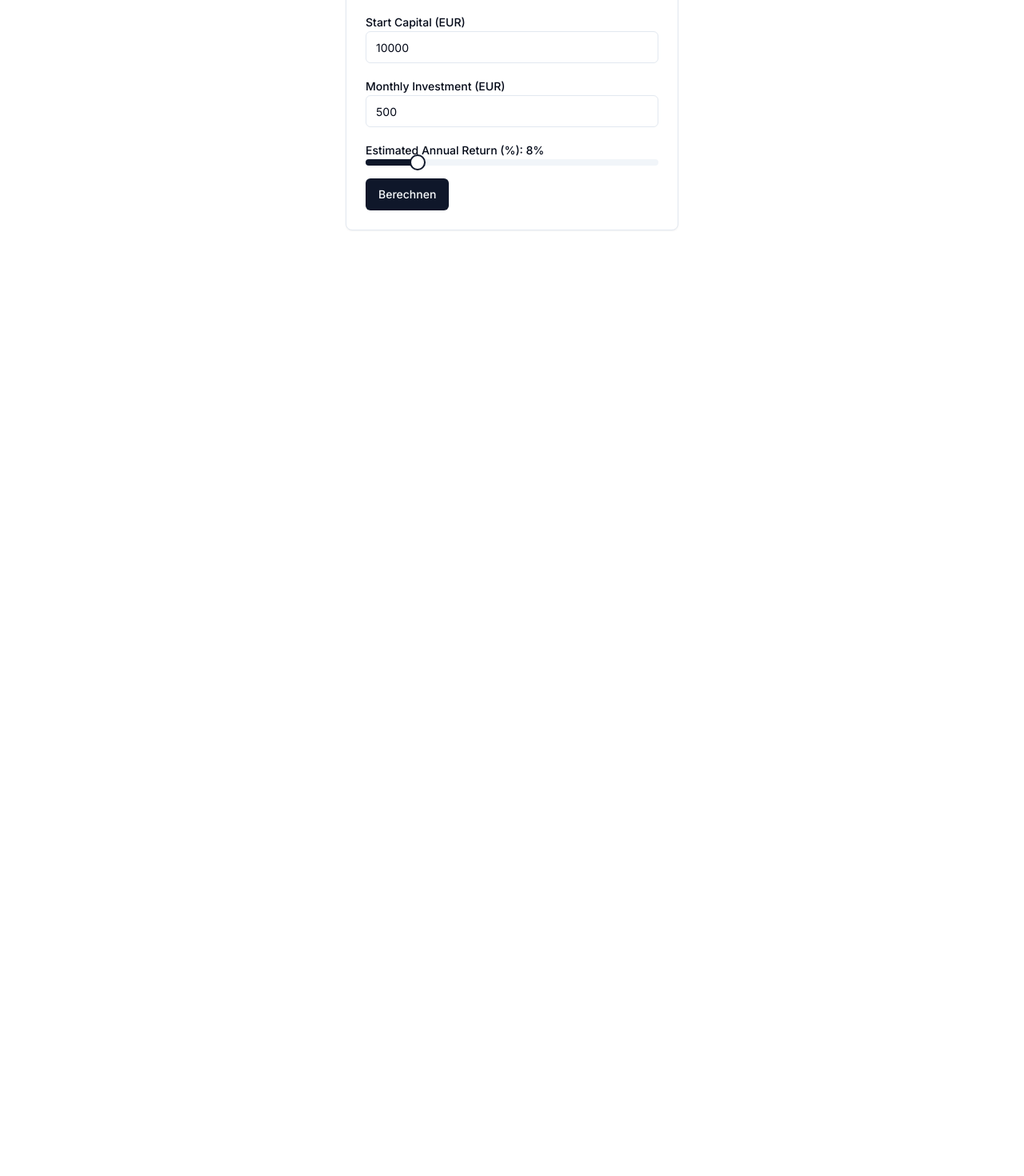
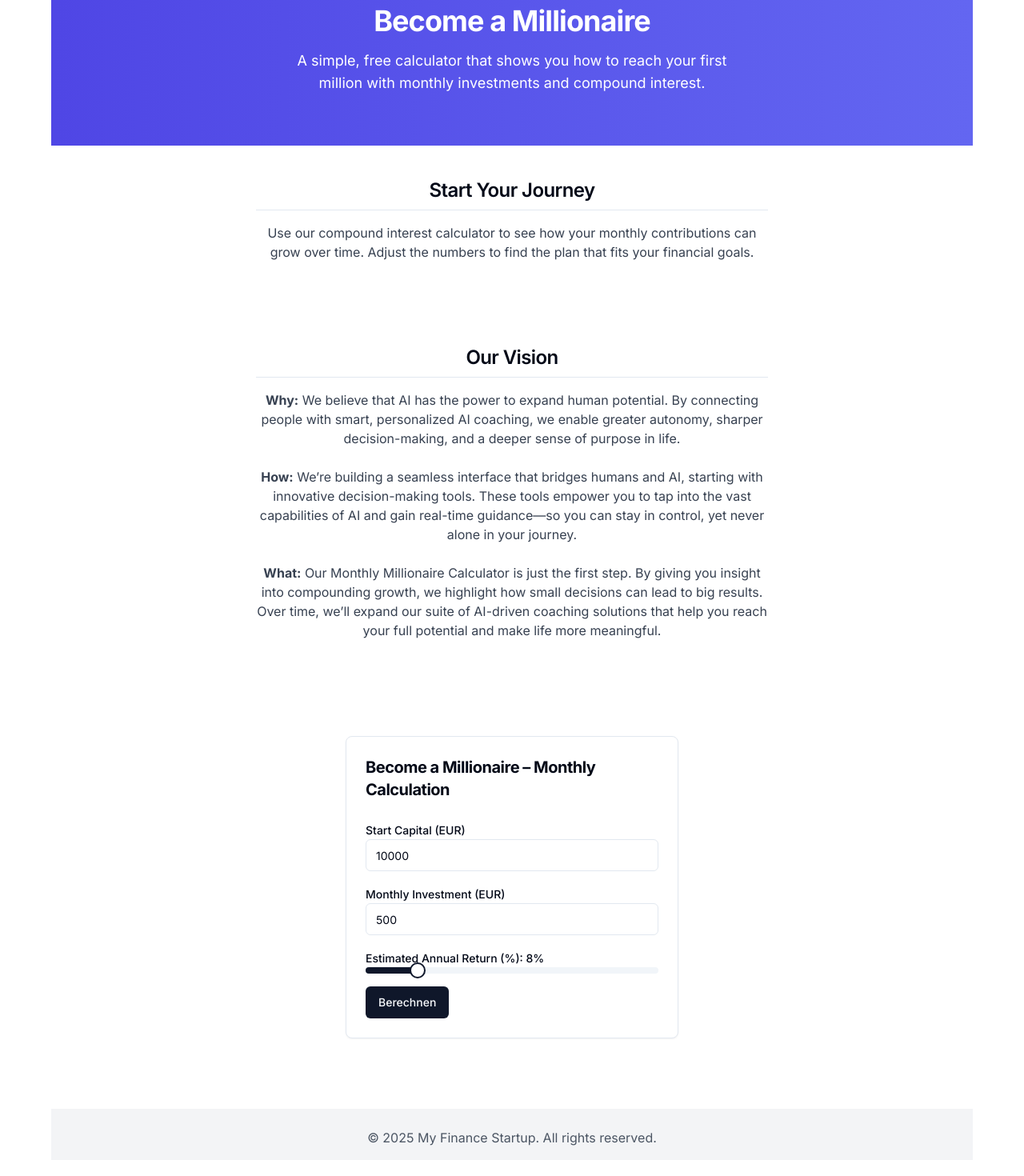
Before and after one commit to FLSH35/chatbot_leadmagnet, a Next.js app: page / in a window 1280 px wide. Shown: the part 106-1576 px from the top of the page at 80% size. Before the commit the page ends 800 px from the top, so only its background shows below. Built offline with nearby package versions, Linux system fonts and the light colour scheme.

Commit message:
added vision statement and overall layout

```diff
--- a/src/app/page.tsx
+++ b/src/app/page.tsx
@@ -1,179 +1,64 @@
-"use client";
-import React, { useState } from "react";
-import { Input } from "@/components/ui/input";
-import { Slider } from "@/components/ui/slider";
-import { Button } from "@/components/ui/button";
-import { Label } from "@/components/ui/label";
-import { Card, CardHeader, CardTitle, CardContent } from "@/components/ui/card";
-import {
-  Dialog,
-  DialogContent,
-  DialogHeader,
-  DialogTitle
-} from "@/components/ui/dialog";
+import React from "react"
+import MillionaireCalculatorMonthly from "@/components/MillionaireCalculatorMonthly"
 
-export default function MillionaireCalculatorMonthly() {
-  // User inputs
-  const [startCapital, setStartCapital] = useState<number>(10000);
-  const [monthlyInvest, setMonthlyInvest] = useState<number>(500);
-  const [annualReturnPercent, setAnnualReturnPercent] = useState<number>(8);
+export default function Home() {
+  return (
+    <main className="flex flex-col items-center w-full">
+      {/* Hero Section */}
+      <section className="w-full bg-gradient-to-r from-indigo-600 to-indigo-500 text-white py-16 px-4 text-center">
+        <h1 className="text-4xl font-bold mb-4">Become a Millionaire</h1>
+        <p className="max-w-xl mx-auto text-lg">
+          A simple, free calculator that shows you how to reach your first million
+          with monthly investments and compound interest.
+        </p>
+      </section>
 
-  // Calculation result
-  const [result, setResult] = useState<{
-    months: number;
-    years: number;
-    restMonths: number;
-  } | null>(null);
+      {/* Intro / Explanation */}
+      <section className="py-10 px-4 max-w-2xl mx-auto text-center">
+        <h2 className="text-2xl font-semibold mb-4">Start Your Journey</h2>
+        <p className="mb-6 text-gray-700">
+          Use our compound interest calculator to see how your monthly
+          contributions can grow over time. Adjust the numbers to find the plan
+          that fits your financial goals.
+        </p>
+      </section>
 
-  // Whether we show the dialog to collect email
-  const [showEmailPrompt, setShowEmailPrompt] = useState(false);
+      {/* Vision Statement (Why, How, What) */}
+      <section className="py-10 px-4 max-w-2xl mx-auto text-center">
+        <h2 className="text-2xl font-semibold mb-4">Our Vision</h2>
 
-  // The user's email
-  const [email, setEmail] = useState("");
+        <p className="mb-6 text-gray-700">
+          <strong>Why:</strong> We believe that AI has the power to expand human
+          potential. By connecting people with smart, personalized AI coaching, we
+          enable greater autonomy, sharper decision-making, and a deeper sense of
+          purpose in life.
+        </p>
 
-  // Track whether user already subscribed (so we don't prompt again)
-  const [hasSubscribed, setHasSubscribed] = useState(false);
+        <p className="mb-6 text-gray-700">
+          <strong>How:</strong> We’re building a seamless interface that bridges
+          humans and AI, starting with innovative decision-making tools. These tools
+          empower you to tap into the vast capabilities of AI and gain real-time
+          guidance—so you can stay in control, yet never alone in your journey.
+        </p>
 
-  // Perform the monthly compounding
-  function calculateMonthly() {
-    let capital = startCapital;
+        <p className="mb-6 text-gray-700">
+          <strong>What:</strong> Our Monthly Millionaire Calculator is just the first
+          step. By giving you insight into compounding growth, we highlight how small
+          decisions can lead to big results. Over time, we’ll expand our suite of
+          AI-driven coaching solutions that help you reach your full potential and
+          make life more meaningful.
+        </p>
+      </section>
 
-    // Convert annual return to monthly
-    const monthlyReturn = Math.pow(1 + annualReturnPercent / 100, 1 / 12) - 1;
-    let months = 0;
-    const maxMonths = 12 * 100; // 100 years
+      {/* Calculator */}
+      <section className="py-10 px-4 max-w-2xl mx-auto w-full">
+        <MillionaireCalculatorMonthly />
+      </section>
 
-    while (capital < 1_000_000 && months < maxMonths) {
-      months++;
-      // 1) Add monthly investment
-      capital += monthlyInvest;
-      // 2) Apply monthly interest
-      capital *= 1 + monthlyReturn;
-    }
-
-    if (capital >= 1_000_000) {
-      const years = Math.floor(months / 12);
-      const restMonths = months % 12;
-      setResult({ months, years, restMonths });
-    } else {
-      // Could not reach 1M in 100 years
-      setResult(null);
-    }
-  }
-
-  // Triggered by "Berechnen" button
-  function handleCalculate() {
-    // 1) Calculate the result
-    calculateMonthly();
-
-    // 2) If user is *not* subscribed, show email prompt
-    if (!hasSubscribed) {
-      setShowEmailPrompt(true);
-    }
-    // If user has already subscribed, we do NOT show the prompt again;
-    // the result will display directly in the UI below.
-  }
-
-  // Handle email submission
-  function handleEmailSubmit() {
-    if (!email.trim()) return;
-    setHasSubscribed(true);
-    setShowEmailPrompt(false);
-  }
-
-  return (
-    <div className="max-w-md mx-auto p-4">
-      <Card>
-        <CardHeader>
-          <CardTitle className="text-xl font-bold">
-            Become a Millionaire – Monthly Calculation
-          </CardTitle>
-        </CardHeader>
-        <CardContent className="space-y-4">
-          {/* Start Capital */}
-          <div>
-            <Label htmlFor="startCapital">Start Capital (EUR)</Label>
-            <Input
-              id="startCapital"
-              type="number"
-              value={startCapital}
-              onChange={(e) => setStartCapital(Number(e.target.value))}
-            />
-          </div>
-
-          {/* Monthly Investment */}
-          <div>
-            <Label htmlFor="monthlyInvest">Monthly Investment (EUR)</Label>
-            <Input
-              id="monthlyInvest"
-              type="number"
-              value={monthlyInvest}
-              onChange={(e) => setMonthlyInvest(Number(e.target.value))}
-            />
-          </div>
-
-          {/* Annual Return (Slider) */}
-          <div>
-            <Label>Estimated Annual Return (%): {annualReturnPercent}%</Label>
-            <Slider
-              value={[annualReturnPercent]}
-              onValueChange={(val) => setAnnualReturnPercent(val[0])}
-              min={0}
-              max={50}
-              step={0.5}
-            />
-          </div>
-
-          {/* Calculate Button */}
-          <Button onClick={handleCalculate}>Berechnen</Button>
-
-          {/* Show the result if the user has subscribed; otherwise, hide it. */}
-          {hasSubscribed && result !== null && (
-            <div className="mt-4 p-3 rounded bg-green-50">
-              <p>
-                You will reach one million in <strong>{result.months}</strong>{" "}
-                months, which is about{" "}
-                <strong>
-                  {result.years} years and {result.restMonths} months
-                </strong>
-                .
-              </p>
-            </div>
-          )}
-
-          {/* If user is subscribed but the result is null => not reaching 1M in 100y */}
-          {hasSubscribed && result === null && (
-            <div className="mt-4 p-3 rounded bg-red-50">
-              <p>
-                It looks like you won't reach one million within 100 years at
-                these parameters.
-              </p>
-            </div>
-          )}
-        </CardContent>
-      </Card>
-
-      {/* Dialog for collecting email (only appears if !hasSubscribed && showEmailPrompt) */}
-      <Dialog open={showEmailPrompt} onOpenChange={setShowEmailPrompt}>
-        <DialogContent>
-          <DialogHeader>
-            <DialogTitle>Sign Up for Our Newsletter</DialogTitle>
-          </DialogHeader>
-          <p className="mb-2 text-sm text-gray-600">
-            To get your personal result, please sign up with your email.
-            We'll send you valuable insights, tools, and strategies
-            to help you on your financial journey. You only need to subscribe once.
-          </p>
-          <Input
-            type="email"
-            placeholder="Your email..."
-            value={email}
-            onChange={(e) => setEmail(e.target.value)}
-            className="mb-4"
-          />
-          <Button onClick={handleEmailSubmit}>Get My Results</Button>
-        </DialogContent>
-      </Dialog>
-    </div>
-  );
+      {/* Footer */}
+      <footer className="w-full mt-8 py-4 bg-gray-100 text-center text-gray-600">
+        <p>© {new Date().getFullYear()} My Finance Startup. All rights reserved.</p>
+      </footer>
+    </main>
+  )
 }
--- /dev/null
+++ b/src/components/MillionaireCalculatorMonthly.tsx
@@ -0,0 +1,177 @@
+"use client";
+import React, { useState } from "react";
+import { Input } from "@/components/ui/input";
+import { Slider } from "@/components/ui/slider";
+import { Button } from "@/components/ui/button";
+import { Label } from "@/components/ui/label";
+import { Card, CardHeader, CardTitle, CardContent } from "@/components/ui/card";
+import {
+  Dialog,
+  DialogContent,
+  DialogHeader,
+  DialogTitle
+} from "@/components/ui/dialog";
+
+export default function MillionaireCalculatorMonthly() {
+  // User inputs
+  const [startCapital, setStartCapital] = useState<number>(10000);
+  const [monthlyInvest, setMonthlyInvest] = useState<number>(500);
+  const [annualReturnPercent, setAnnualReturnPercent] = useState<number>(8);
+
+  // Calculation result
+  const [result, setResult] = useState<{
+    months: number;
+    years: number;
+    restMonths: number;
+  } | null>(null);
+
+  // Whether we show the dialog to collect email
+  const [showEmailPrompt, setShowEmailPrompt] = useState(false);
+
+  // The user's email
+  const [email, setEmail] = useState("");
+
+  // Track whether user already subscribed (so we don't prompt again)
+  const [hasSubscribed, setHasSubscribed] = useState(false);
+
+  // Perform the monthly compounding
+  function calculateMonthly() {
+    let capital = startCapital;
+
+    // Convert annual return to monthly
+    const monthlyReturn = Math.pow(1 + annualReturnPercent / 100, 1 / 12) - 1;
+    let months = 0;
+    const maxMonths = 12 * 100; // 100 years
+
+    while (capital < 1_000_000 && months < maxMonths) {
+      months++;
+      // 1) Add monthly investment
+      capital += monthlyInvest;
+      // 2) Apply monthly interest
+      capital *= 1 + monthlyReturn;
+    }
+
+    if (capital >= 1_000_000) {
+      const years = Math.floor(months / 12);
+      const restMonths = months % 12;
+      setResult({ months, years, restMonths });
+    } else {
+      // Could not reach 1M in 100 years
+      setResult(null);
+    }
+  }
+
+  // Triggered by "Berechnen" button
+  function handleCalculate() {
+    // 1) Calculate the result
+    calculateMonthly();
+
+    // 2) If user is *not* subscribed, show email prompt
+    if (!hasSubscribed) {
+      setShowEmailPrompt(true);
+    }
+  }
+
+  // Handle email submission
+  function handleEmailSubmit() {
+    if (!email.trim()) return;
+    setHasSubscribed(true);
+    setShowEmailPrompt(false);
+  }
+
+  return (
+    <div className="w-full max-w-md mx-auto p-4">
+      <Card>
+        <CardHeader>
+          <CardTitle className="text-xl font-bold">
+            Become a Millionaire – Monthly Calculation
+          </CardTitle>
+        </CardHeader>
+        <CardContent className="space-y-4">
+          {/* Start Capital */}
+          <div>
+            <Label htmlFor="startCapital">Start Capital (EUR)</Label>
+            <Input
+              id="startCapital"
+              type="number"
+              value={startCapital}
+              onChange={(e) => setStartCapital(Number(e.target.value))}
+            />
+          </div>
+
+          {/* Monthly Investment */}
+          <div>
+            <Label htmlFor="monthlyInvest">Monthly Investment (EUR)</Label>
+            <Input
+              id="monthlyInvest"
+              type="number"
+              value={monthlyInvest}
+              onChange={(e) => setMonthlyInvest(Number(e.target.value))}
+            />
+          </div>
+
+          {/* Annual Return (Slider) */}
+          <div>
+            <Label>Estimated Annual Return (%): {annualReturnPercent}%</Label>
+            <Slider
+              value={[annualReturnPercent]}
+              onValueChange={(val) => setAnnualReturnPercent(val[0])}
+              min={0}
+              max={50}
+              step={0.5}
+            />
+          </div>
+
+          {/* Calculate Button */}
+          <Button onClick={handleCalculate}>Berechnen</Button>
+
+          {/* Show the result if the user has subscribed; otherwise, hide it. */}
+          {hasSubscribed && result !== null && (
+            <div className="mt-4 p-3 rounded bg-green-50 text-green-900">
+              <p>
+                You will reach one million in <strong>{result.months}</strong>{" "}
+                months, which is about{" "}
+                <strong>
+                  {result.years} years and {result.restMonths} months
+                </strong>
+                .
+              </p>
+            </div>
+          )}
+
+          {/* If user is subscribed but the result is null => not reaching 1M in 100y */}
+          {hasSubscribed && result === null && (
+            <div className="mt-4 p-3 rounded bg-red-50 text-red-900">
+              <p>
+                It looks like you won't reach one million within 100 years at
+                these parameters.
+              </p>
+            </div>
+          )}
+        </CardContent>
+      </Card>
+
+      {/* Dialog for collecting email (only appears if !hasSubscribed && showEmailPrompt) */}
+      <Dialog open={showEmailPrompt} onOpenChange={setShowEmailPrompt}>
+        <DialogContent>
+          <DialogHeader>
+            <DialogTitle>Sign Up for Our Newsletter</DialogTitle>
+          </DialogHeader>
+          <p className="mb-2 text-sm text-gray-600">
+            To get your personal result, please sign up with your email.
+            We'll send you valuable insights, tools, and strategies
+            to help you on your financial journey. You only need to subscribe once.
+          </p>
+          <Input
+            type="email"
+            placeholder="Your email..."
+            value={email}
+            onChange={(e) => setEmail(e.target.value)}
+            className="mb-4"
+          />
+          <Button onClick={handleEmailSubmit}>Get My Results</Button>
+        </DialogContent>
+      </Dialog>
+    </div>
+  );
+}
```
